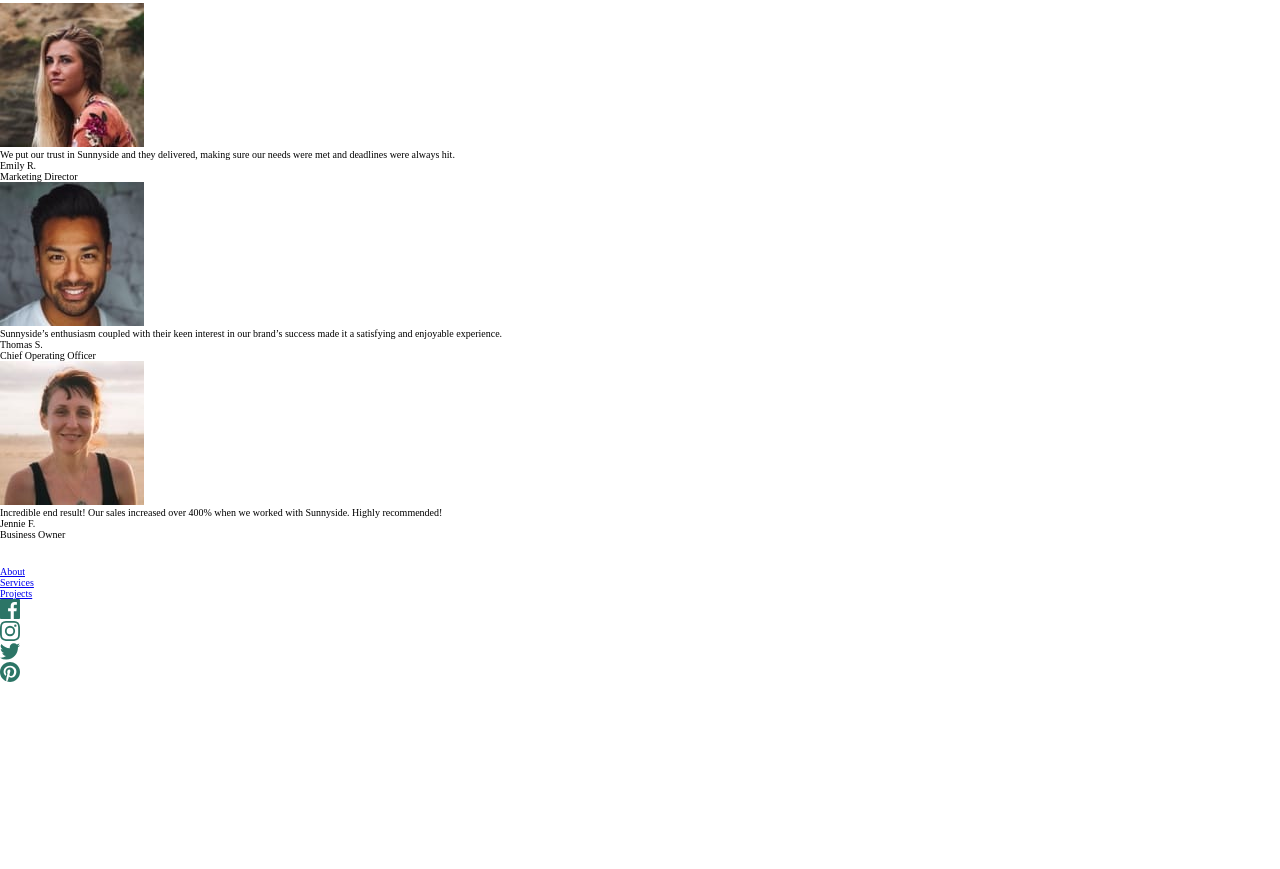
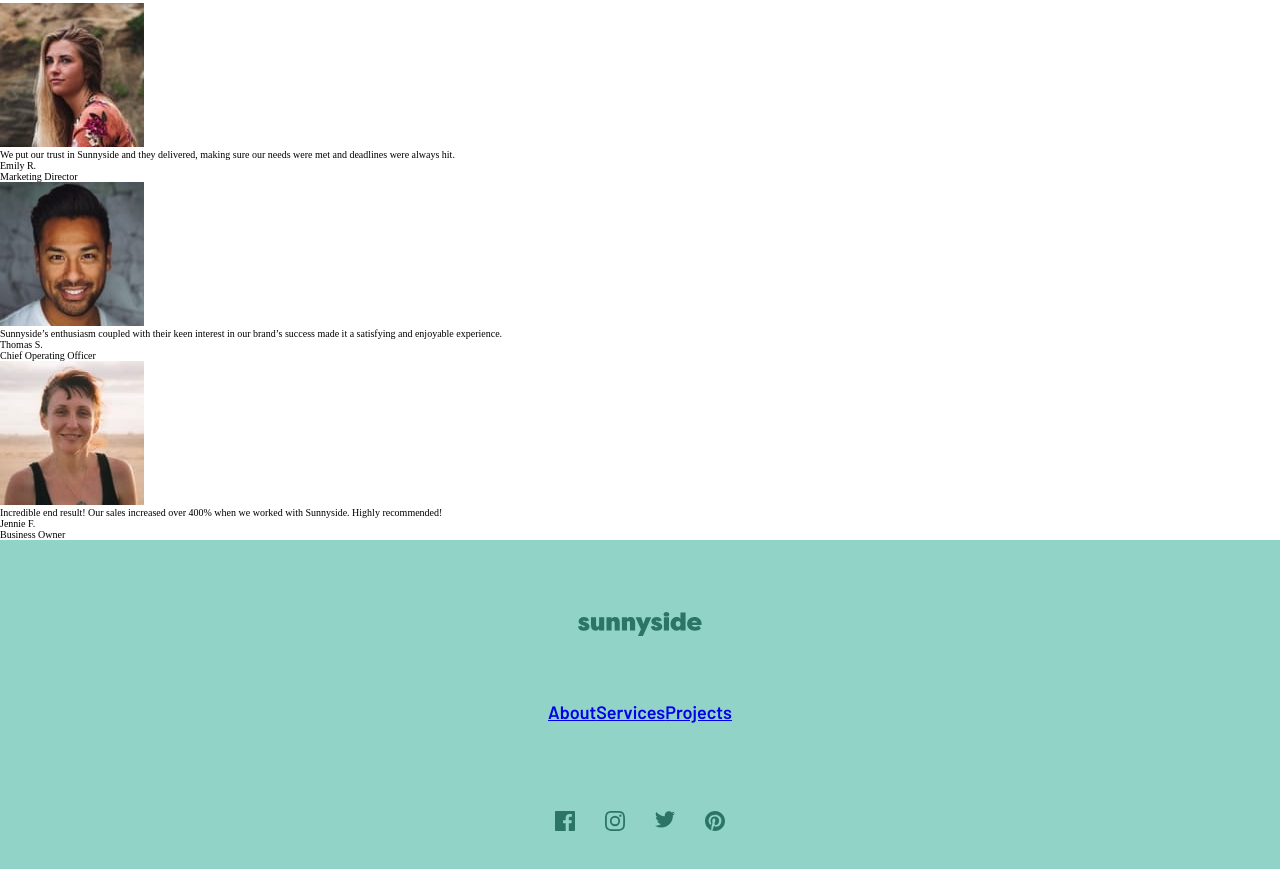
Before and after one commit to Kiks4000/sunnyside-agency, a plain HTML site: page index.html in a window 1280 px wide. Shown: the part 349-1218 px from the top of the page. Before the commit the page ends 1033 px from the top, so only its background shows below. Drawn offline with Linux system fonts and the light colour scheme.

Commit message:
first shot

```diff
--- a/index.html
+++ b/index.html
@@ -81,7 +81,8 @@
 			</article>
 		</main>
 		<footer>
-			<img src="./images/logo.svg" alt="Sunny-side-logo" />
+			<div class="footer__container">
+				<img src="./images/logofooter.svg" alt="sunnyside logo" class="footer__logo" >
 				<ul class="footer__list-nav">
 					<li class="footer__list-nav-item"><a href="#">About</a></li>
 					<li class="footer__list-nav-item"><a href="#">Services</a></li>
@@ -93,6 +94,7 @@
 					<li class="footer__list-social-logo"><img src="./images/icons/icon-twitter.svg" alt="twitter" /></li>
 					<li class="footer__list-social-logo"><img src="./images/icons/icon-pinterest.svg" alt="pinterest" /></li>
 				</ul>
+			</div>
 		</footer>
 	</body>
 </html>
--- a/src/sass/_footer.scss
+++ b/src/sass/_footer.scss
@@ -0,0 +1,35 @@
+footer{
+    height: 35rem;
+    background: $newfooter;
+    display: flex;
+    justify-content: center;
+    padding-bottom: 7.2rem;
+    padding-top: 7.2rem;
+    .footer__container{
+        height: 20.6rem;
+        width: 29.7rem;
+        display: flex;
+        flex-direction: column;
+        align-items: center;
+        .footer__logo{
+            height: 3.3rem;
+            margin-bottom: 6.5rem;
+        }
+        .footer__list-nav{
+            display: flex;
+            justify-content: space-between;
+            font-family: 'barlow';
+            font-size: 1.8rem;
+            margin-bottom: 8.8rem;
+        }
+        .footer__list-social{
+            display: flex;
+            justify-self: center;
+            gap: 3rem;
+            .footer__list-social-logo{
+                width: 2rem;
+            }
+        }
+
+    }
+}
--- a/src/sass/_variables.scss
+++ b/src/sass/_variables.scss
@@ -13,3 +13,5 @@ $Very-dark-grayish-blue: hsl(213, 9%, 39%);
 $Dark-grayish-blue: hsl(232, 10%, 55%);
 $Grayish-blue: hsl(210, 4%, 67%);
 $White: hsl(0, 0%, 100%);
+
+$newfooter: hsl(168, 44%, 70%);
--- a/src/sass/style.scss
+++ b/src/sass/style.scss
@@ -5,7 +5,6 @@
 	padding: 0;
 	box-sizing: border-box;
 	list-style: none;
-
 }
 
 html{
```
Also changed, not shown: images/logofooter.svg (added), src/css/style.css, src/css/style.min.css, 2 other files. Lines whose indentation alone changed are shown as unchanged.
